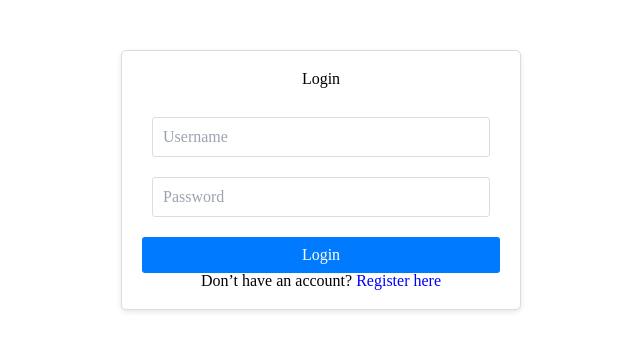
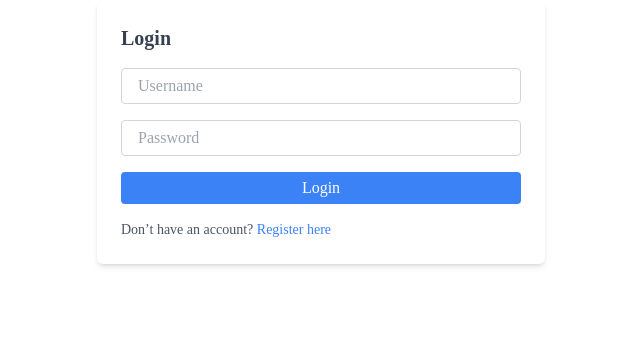
Before and after one commit to drfrostongithub/crypto_fe_insignia, a React (Vite) app: page / in a window 1280 px wide. Shown: the top 350 px of the page, without its empty margins (319-959 px from the left). Built offline with nearby package versions, Linux system fonts and the light colour scheme.

Commit message:
fix some view

```diff
--- a/src/pages/Authbox.jsx
+++ b/src/pages/Authbox.jsx
@@ -1,11 +1,10 @@
 import { useState } from "react";
 import PropTypes from "prop-types";
 import axios from "axios";
-import "../styles/Authbox.css";
 import { API_BASE_URL } from "../api";
 
 const AuthBox = ({ onLogin }) => {
-  const [isLogin, setIsLogin] = useState(true); // Toggle between Login and Register
+  const [isLogin, setIsLogin] = useState(true);
   const [username, setUsername] = useState("");
   const [password, setPassword] = useState("");
   const [error, setError] = useState("");
@@ -17,7 +16,7 @@ const AuthBox = ({ onLogin }) => {
     try {
       const response = await axios.post(url, { username, password });
       if (isLogin) {
-        onLogin(response.data.token); // Call onLogin with the token
+        onLogin(response.data.token);
       } else {
         alert("Registration successful. Please log in.");
         setIsLogin(true);
@@ -28,26 +27,35 @@ const AuthBox = ({ onLogin }) => {
   };
 
   return (
-    <div className="auth-box">
-      <h2>{isLogin ? "Login" : "Register"}</h2>
+    <div className="max-w-md mx-auto bg-white shadow-md rounded-md p-6 space-y-4">
+      <h2 className="text-xl font-semibold text-gray-700">
+        {isLogin ? "Login" : "Register"}
+      </h2>
       <input
         type="text"
         placeholder="Username"
         value={username}
         onChange={(e) => setUsername(e.target.value)}
+        className="w-full px-4 py-2 border border-gray-300 rounded focus:outline-none focus:ring-2 focus:ring-blue-500"
       />
       <input
         type="password"
         placeholder="Password"
         value={password}
         onChange={(e) => setPassword(e.target.value)}
+        className="w-full px-4 py-2 border border-gray-300 rounded focus:outline-none focus:ring-2 focus:ring-blue-500"
       />
-      <button onClick={handleAuth}>{isLogin ? "Login" : "Register"}</button>
-      {error && <p className="error">{error}</p>}
-      <p>
+      <button
+        onClick={handleAuth}
+        className="w-full bg-blue-500 hover:bg-blue-600 text-white px-4 py-2 rounded transition"
+      >
+        {isLogin ? "Login" : "Register"}
+      </button>
+      {error && <p className="text-sm text-red-500 font-medium">{error}</p>}
+      <p className="text-sm text-gray-600">
         {isLogin ? "Don’t have an account?" : "Already have an account?"}{" "}
         <span
-          style={{ color: "blue", cursor: "pointer" }}
+          className="text-blue-500 cursor-pointer hover:underline"
           onClick={() => setIsLogin(!isLogin)}
         >
           {isLogin ? "Register here" : "Login here"}
--- a/src/pages/Transactions.jsx
+++ b/src/pages/Transactions.jsx
@@ -1,4 +1,4 @@
-import { useEffect, useState } from "react";
+import { useEffect, useState, useCallback } from "react";
 import axios from "axios";
 import PropTypes from "prop-types";
 import { API_BASE_URL } from "../api";
@@ -16,29 +16,34 @@ const Transactions = ({ access_token }) => {
     amount: "",
   });
   const [userInfo, setUserInfo] = useState({});
+  const [depositAmount, setDepositAmount] = useState(""); // State for deposit amount
+  const [showDepositModal, setShowDepositModal] = useState(false); // Modal visibility
+  const [page, setPage] = useState(1); // Current page number
+  const [totalPages, setTotalPages] = useState(1); // Total pages available
 
-  const fetchTransactions = async () => {
+  const fetchTransactions = useCallback(
+    async (page = 1) => {
       setLoading(true);
       try {
         const response = await axios.get(
-        `${API_BASE_URL}/wallets/transactions/users/top`,
+          `${API_BASE_URL}/wallets/transactions/user/top`,
           {
             headers: { access_token: `${access_token}` },
+            params: { page, limit: 10 }, // Send page and limit as query parameters
           }
         );
-      setTransactions(
-        Array.isArray(response.data.transactions)
-          ? response.data.transactions
-          : []
-      );
+        setTransactions(response.data.transactions);
+        setTotalPages(response.data.totalPages); // Update total pages for pagination
       } catch (err) {
         console.error("Error fetching transactions", err);
       } finally {
         setLoading(false);
       }
-  };
+    },
+    [access_token]
+  );
 
-  const fetchBalance = async () => {
+  const fetchBalance = useCallback(async () => {
     try {
       const response = await axios.get(`${API_BASE_URL}/wallets/balance`, {
         headers: { access_token: `${access_token}` },
@@ -47,14 +52,24 @@ const Transactions = ({ access_token }) => {
     } catch (err) {
       console.error("Error fetching balance", err);
     }
+  }, [access_token]);
+
+  const decodeToken = (access_token) => {
+    try {
+      const decoded = jwtDecode(access_token);
+      return decoded;
+    } catch (err) {
+      console.error("Error decoding token", err);
+      return null;
+    }
   };
 
   const handleTransfer = async () => {
     try {
-      const { recipientId, amount } = transferDetails;
+      const { to_username, amount } = transferDetails;
       const response = await axios.post(
         `${API_BASE_URL}/wallets/transfer`,
-        { recipientId, amount },
+        { to_username, amount },
         { headers: { access_token } }
       );
       alert(response.data.message);
@@ -67,14 +82,25 @@ const Transactions = ({ access_token }) => {
     }
   };
 
-  const decodeToken = (access_token) => {
+  const handleDeposit = async () => {
     try {
-      const decoded = jwtDecode(access_token);
-      return decoded;
+      const response = await axios.post(
+        `${API_BASE_URL}/wallets/deposit`, // Endpoint to handle deposit
+        { amount: depositAmount },
+        { headers: { access_token } }
+      );
+      alert(response.data.message); // Show success message
+      fetchBalance(); // Refresh the balance
+      setShowDepositModal(false); // Close the modal
     } catch (err) {
-      console.error("Error decoding token", err);
-      return null;
+      console.error("Error making deposit", err);
+      alert(err.response?.data?.message || "Deposit failed");
     }
+  };
+
+  const handlePageChange = (newPage) => {
+    setPage(newPage);
+    fetchTransactions(newPage); // Fetch transactions for the new page
   };
 
   useEffect(() => {
@@ -87,7 +113,7 @@ const Transactions = ({ access_token }) => {
     }
     fetchTransactions();
     fetchBalance();
-  }, [access_token]);
+  }, [fetchBalance, fetchTransactions, access_token]);
 
   const filteredTransactions = Array.isArray(transactions)
     ? transactions.filter((transaction) => {
@@ -116,6 +142,12 @@ const Transactions = ({ access_token }) => {
           <p className="text-sm text-gray-600">User ID: {userInfo.id}</p>
         </div>
         <div className="flex space-x-4">
+          <button
+            className="bg-blue-500 hover:bg-blue-600 text-white px-4 py-2 rounded"
+            onClick={() => setShowDepositModal(true)} // Open Deposit Modal
+          >
+            Deposit
+          </button>
           <button
             className="bg-green-500 hover:bg-green-600 text-white px-4 py-2 rounded"
             onClick={() => setShowTransferModal(true)}
@@ -182,6 +214,25 @@ const Transactions = ({ access_token }) => {
                   ))}
                 </tbody>
               </table>
+              <div className="flex justify-between items-center mt-4">
+                <button
+                  onClick={() => handlePageChange(page - 1)}
+                  disabled={page <= 1}
+                  className="bg-gray-500 hover:bg-gray-600 text-white px-4 py-2 rounded"
+                >
+                  Previous
+                </button>
+                <span>
+                  Page {page} of {totalPages}
+                </span>
+                <button
+                  onClick={() => handlePageChange(page + 1)}
+                  disabled={page >= totalPages}
+                  className="bg-gray-500 hover:bg-gray-600 text-white px-4 py-2 rounded"
+                >
+                  Next
+                </button>
+              </div>
             </div>
           </div>
         </div>
@@ -192,12 +243,12 @@ const Transactions = ({ access_token }) => {
             <h3 className="text-lg font-semibold">Transfer Funds</h3>
             <input
               type="text"
-              placeholder="Recipient ID"
-              value={transferDetails.recipientId}
+              placeholder="Recipient Username"
+              value={transferDetails.to_username}
               onChange={(e) =>
                 setTransferDetails((prev) => ({
                   ...prev,
-                  recipientId: e.target.value,
+                  to_username: e.target.value,
                 }))
               }
               className="w-full px-4 py-2 border rounded focus:outline-none focus:ring-2 focus:ring-blue-500"
@@ -231,6 +282,36 @@ const Transactions = ({ access_token }) => {
           </div>
         </div>
       )}
+
+      {/* // Modal for Deposit */}
+      {showDepositModal && (
+        <div className="fixed inset-0 flex items-center justify-center bg-black bg-opacity-50">
+          <div className="bg-white rounded shadow p-6 w-96 space-y-4">
+            <h3 className="text-lg font-semibold">Deposit Funds</h3>
+            <input
+              type="number"
+              placeholder="Amount"
+              value={depositAmount}
+              onChange={(e) => setDepositAmount(e.target.value)}
+              className="w-full px-4 py-2 border rounded focus:outline-none focus:ring-2 focus:ring-blue-500"
+            />
+            <div className="flex space-x-4">
+              <button
+                onClick={handleDeposit} // Handle deposit
+                className="bg-blue-500 hover:bg-blue-600 text-white px-4 py-2 rounded"
+              >
+                Submit
+              </button>
+              <button
+                onClick={() => setShowDepositModal(false)}
+                className="bg-gray-300 hover:bg-gray-400 px-4 py-2 rounded"
+              >
+                Cancel
+              </button>
+            </div>
+          </div>
+        </div>
+      )}
     </div>
   );
 };
--- a/src/styles/Authbox.css
+++ /dev/null
@@ -1,38 +0,0 @@
-.auth-box {
-    max-width: 400px;
-    margin: 50px auto;
-    padding: 20px;
-    border: 1px solid #ddd;
-    border-radius: 5px;
-    box-shadow: 0 2px 5px rgba(0, 0, 0, 0.1);
-    text-align: center;
-    background-color: #fff;
-}
-
-.auth-box h2 {
-    margin-bottom: 20px;
-}
-
-.auth-box input {
-    width: calc(100% - 20px);
-    padding: 10px;
-    margin: 10px 0;
-    border: 1px solid #ddd;
-    border-radius: 3px;
-}
-
-.auth-box button {
-    width: 100%;
-    padding: 10px;
-    margin-top: 10px;
-    background-color: #007bff;
-    color: white;
-    border: none;
-    border-radius: 3px;
-    cursor: pointer;
-}
-
-.auth-box .error {
-    color: red;
-    margin-top: 10px;
-}
```
Lines whose indentation alone changed are shown as unchanged.
